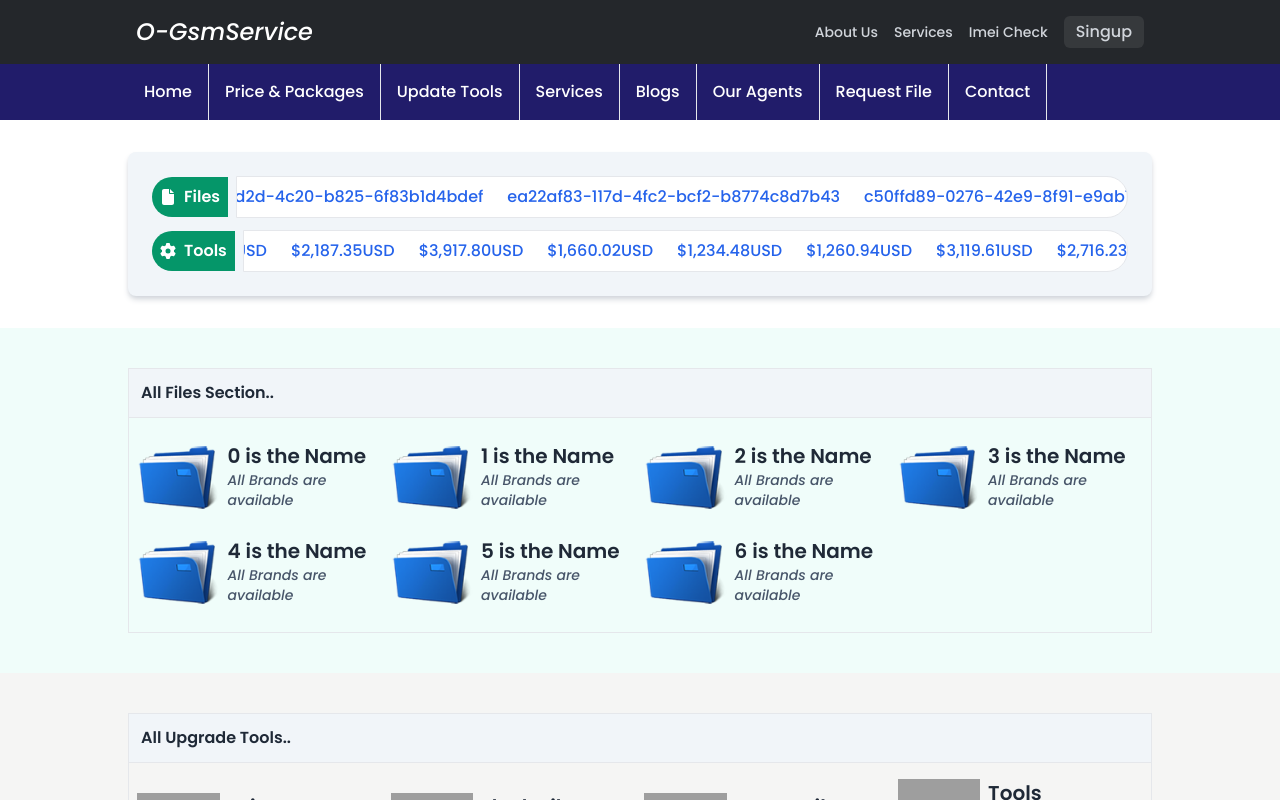
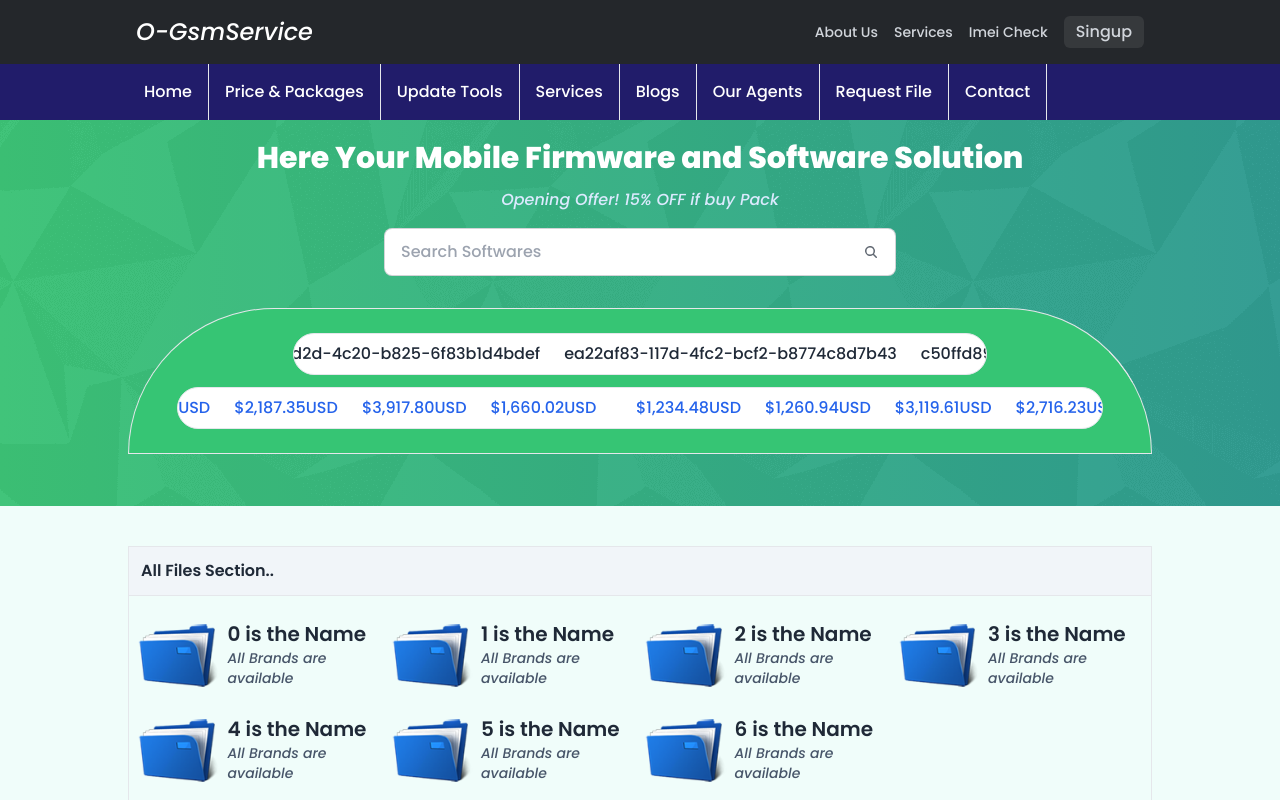
Before and after one commit to ashaansojib/paid-gsm-service, a React (Vite) app: page / in a window 1280 px wide. Shown: the top 800 px of the page. Built offline with nearby package versions, Linux system fonts and the light colour scheme; grey boxes are pictures that could not be loaded.

Commit message:
complete hero section

```diff
--- a/src/index.css
+++ b/src/index.css
@@ -19,3 +19,13 @@ img{
 .table :where(th, td){
     @apply pl-0 pr-0 md:pl-4 md:pr-4
 }
+.hero-bg{
+    background-image: url('/public/hero-wrapper.png');
+    background-repeat: repeat;
+    background-attachment: fixed;
+    padding: 20px;
+}
+.hero-bg2 {
+    background-image: linear-gradient(to right, #36c574, #299B90);
+
+  }
--- a/src/shared/Header.jsx
+++ b/src/shared/Header.jsx
@@ -1,8 +1,8 @@
 import React from "react";
-import HeadingMarquee from "./HeadingMarquee";
 import { useLocation } from "react-router-dom";
 import TopNav from "./TopNav";
 import MenuBar from "./MenuBar";
+import HeroSection from "./HeroSection";
 const Header = () => {
   const location = useLocation();
   return (
@@ -17,7 +17,7 @@ const Header = () => {
       {/* menu bar in header */}
       <MenuBar />
       {/* ads or updating news area */}
-      {location.pathname === "/" ? <HeadingMarquee /> : ""}
+      {location.pathname === "/" ? <HeroSection /> : ""}
     </div>
   );
 };
--- a/src/shared/HeadingMarquee.jsx
+++ b/src/shared/HeadingMarquee.jsx
@@ -1,7 +1,5 @@
 import React, { useEffect, useState } from "react";
 import Marquee from "react-fast-marquee";
-import { FaFile, FaGear } from "react-icons/fa6";
-import { Link } from "react-router-dom";
 
 const HeadingMarquee = () => {
   const [fakeFiles, getFakeFiles] = useState([]);
@@ -11,18 +9,15 @@ const HeadingMarquee = () => {
       .then((data) => getFakeFiles(data));
   }, []);
   return (
-    <div className="my-container my-8 bg-slate-100 rounded-lg p-6 shadow-md shadow-gray-300">
-      <div className="flex items-center gap-2 mb-3">
-        <button className="flex items-center gap-2 font-semibold p-2 rounded-l-full bg-emerald-600 text-white">
-          <FaFile className="text-white" /> Files
-        </button>
+    <div className="my-container my-8 bg-[#36c574] border rounded-t-full px-12 py-6">
+      <div className="flex justify-center items-center gap-2 mb-3 w-3/4 mx-auto">
         <Marquee
           pauseOnHover={true}
           speed={80}
-          className="border p-2 rounded-r-full bg-white"
+          className="border p-2 bg-white rounded-full"
         >
           {fakeFiles.map((data) => (
-            <h2 className="text-blue-600 pr-6" key={data._id}>
+            <h2 className="text-gray-800 pr-6" key={data._id}>
               {data.category}
             </h2>
           ))}
@@ -30,16 +25,15 @@ const HeadingMarquee = () => {
       </div>
 
       <div className="flex items-center gap-2">
-        <button className="flex items-center gap-2 font-semibold p-2 rounded-l-full bg-emerald-600 text-white">
-          <FaGear className="text-white" /> Tools
-        </button>
         <Marquee
           pauseOnHover={true}
           speed={80}
-          className="border p-2 rounded-r-full bg-white"
+          className="border p-2 rounded-full bg-white"
         >
           {fakeFiles.map((data) => (
-            <h2 className="text-blue-600 pr-6" key={data._id}>{data.description}USD</h2>
+            <h2 className="text-blue-600 pr-6" key={data._id}>
+              {data.description}USD
+            </h2>
           ))}
         </Marquee>
       </div>
--- /dev/null
+++ b/src/shared/HeroSection.jsx
@@ -0,0 +1,36 @@
+import React from "react";
+import HeadingMarquee from "./HeadingMarquee";
+
+const HeroSection = () => {
+  return (
+    <div className="hero-bg2">
+      <div className="hero-bg">
+        <div className="my-container">
+          <h1 className="text-3xl text-center text-white font-bold">
+            Here Your Mobile Firmware and Software Solution
+          </h1>
+          <p className="text-center text-blue-100 mt-3 italic">Opening Offer! 15% OFF if buy Pack</p>
+          <label className="input input-bordered flex items-center gap-2 md:w-2/4 w-2/3 mx-auto mt-4">
+            <input type="text" className="grow" placeholder="Search Softwares" />
+            <svg
+              xmlns="http://www.w3.org/2000/svg"
+              viewBox="0 0 16 16"
+              fill="currentColor"
+              className="w-4 h-4 opacity-70"
+            >
+              <path
+                fillRule="evenodd"
+                d="M9.965 11.026a5 5 0 1 1 1.06-1.06l2.755 2.754a.75.75 0 1 1-1.06 1.06l-2.755-2.754ZM10.5 7a3.5 3.5 0 1 1-7 0 3.5 3.5 0 0 1 7 0Z"
+                clipRule="evenodd"
+              />
+            </svg>
+          </label>
+          {/* marquee */}
+          <HeadingMarquee />
+        </div>
+      </div>
+    </div>
+  );
+};
+
+export default HeroSection;
```
Also changed, not shown: public/hero-wrapper.png (added).
